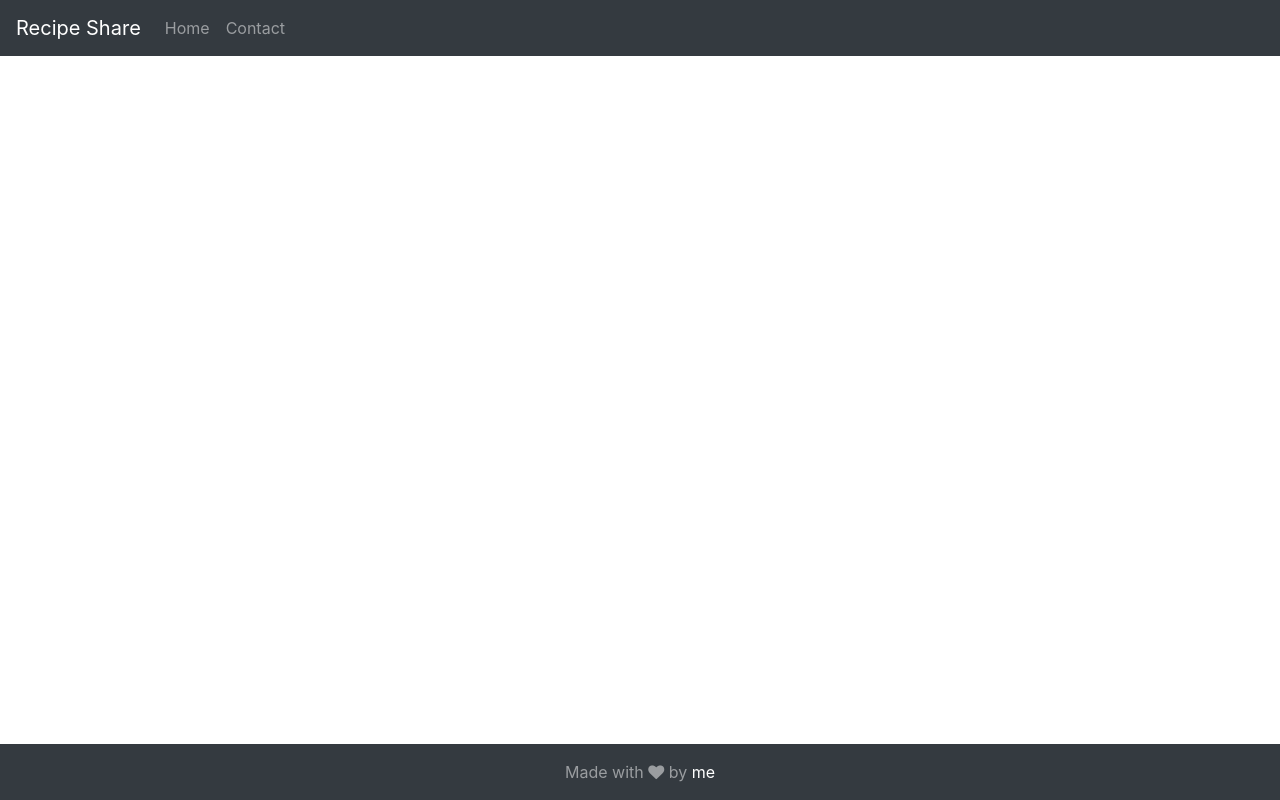
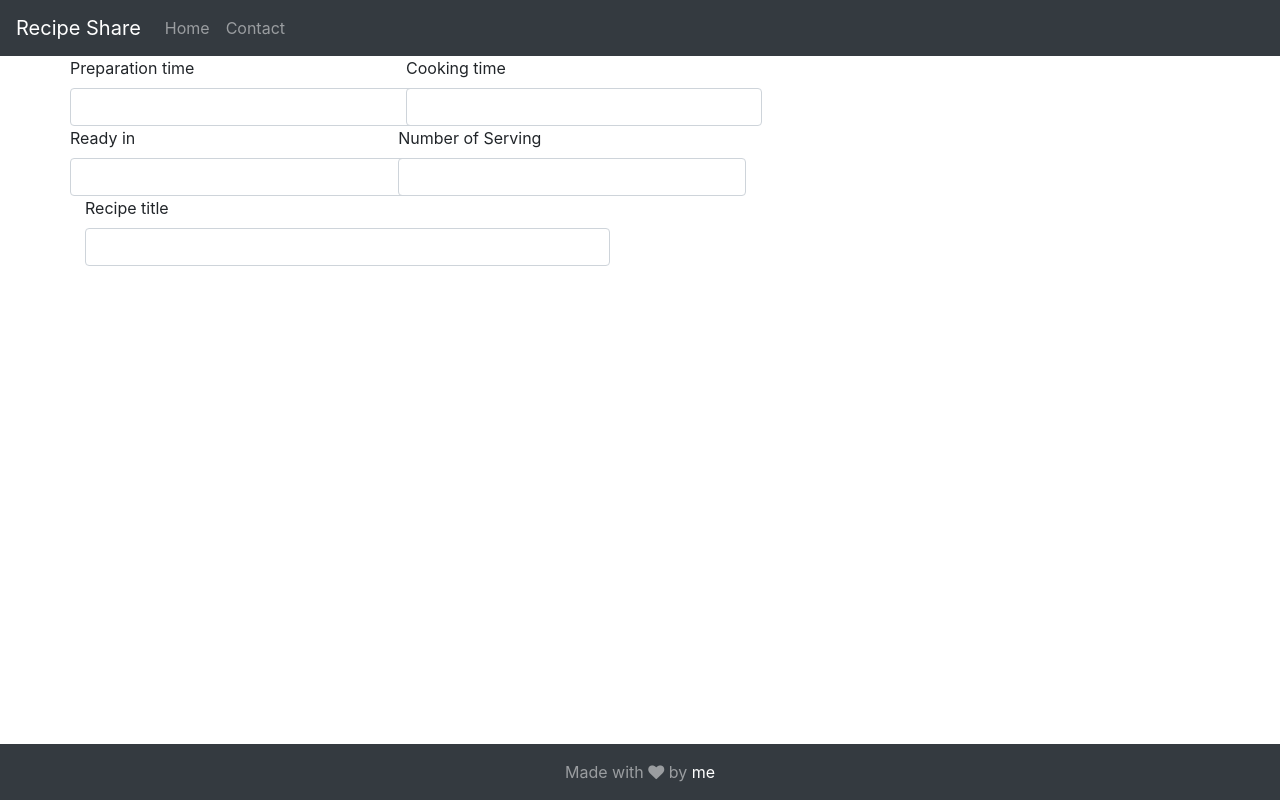
Before and after one commit to ehassah/RecipeShare, an Angular app: page /home/add-recipe in a window 1280 px wide. Before the commit this address led to /. Built offline with nearby package versions, Linux system fonts and the light colour scheme.

Commit message:
updated Add recipe form

```diff
--- a/src/app/add-recipe/add-recipe.component.html
+++ b/src/app/add-recipe/add-recipe.component.html
@@ -1,14 +1,38 @@
 <div class="container">
   <form>
-    <div>
+    <div class="row form-group">
       <div>
         <img src="">
       </div>
-      <div>
-        <label for="prep-time">Preparation time</label>
-        <input type="text">
+      <div class="form-row">
+        <div class="row col-md-6">
+          <label for="prep-time">Preparation time</label>
+          <input type="text" class="form-control">
+        </div>
+        <div class="row col-md-6">
+          <label for="cook-time">Cooking time</label>
+          <input type="text" class="form-control">
+        </div>
       </div>
+      <div class="form-row">
+        <div class="row col-md-6">
+          <label for="ready-in">Ready in</label>
+          <input type="text" class="form-control">
+        </div>
+        <div class="row col-md-6">
+          <label for="no-of-serving">Number of Serving</label>
+          <input type="text" class="form-control" class="form-control">
+        </div>
+      </div>
+<div class="row col-md-6">
+  <label for="recipe-title">Recipe title</label>
+  <input type="text" class="form-control">
+</div>
+    </div>
+    <div class="row form-group">
 
     </div>
+
+
   </form>
 </div>
--- a/src/app/app.module.ts
+++ b/src/app/app.module.ts
@@ -15,7 +15,7 @@ export const routes: Routes =[
   {path: '', redirectTo: '/home', pathMatch: 'full' },
   { path: 'home', component: HomeComponent },
   {path: 'contact', component: ContactComponent},
-  { path: 'add-recipe', component: AddRecipeComponent }
+  { path: 'home/add-recipe', component: AddRecipeComponent }
 ]
 
 @NgModule({
```
